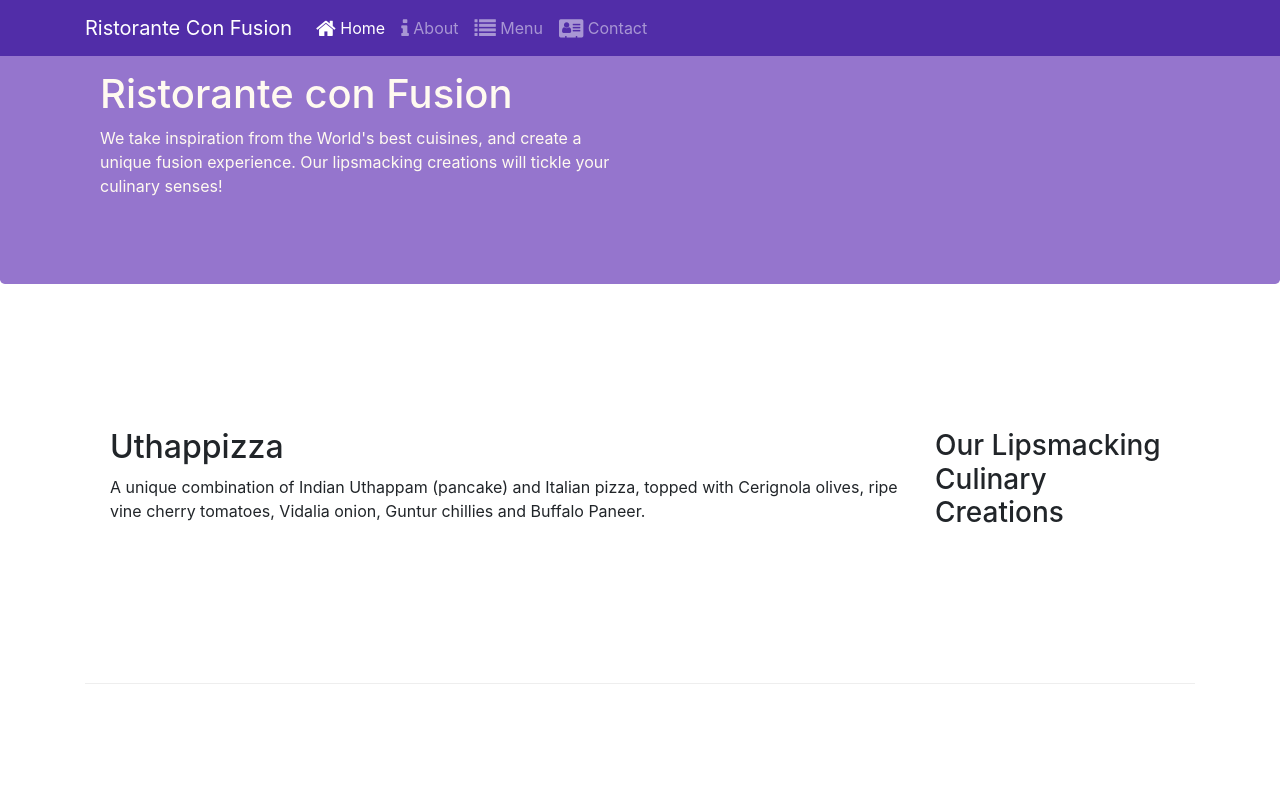
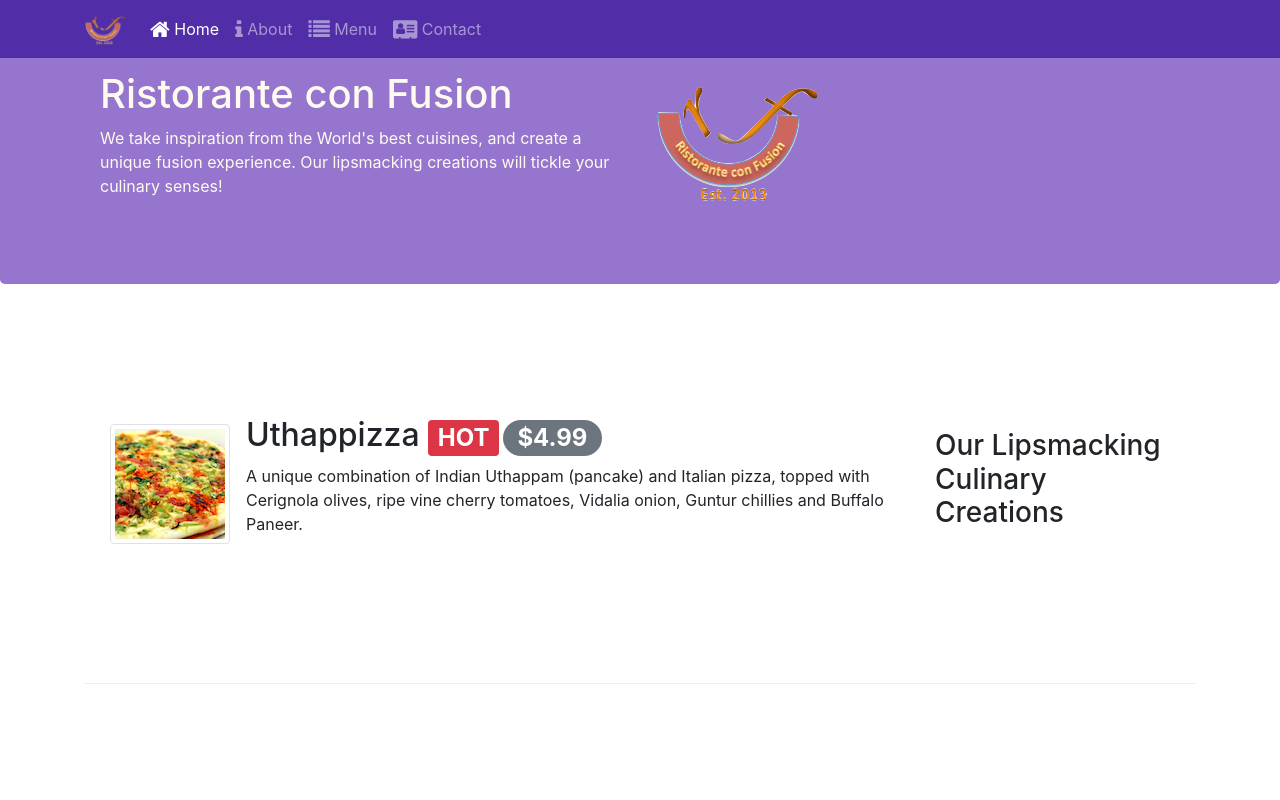
Before and after one commit to diegoforerocruz/bootstrap-test, a website: page index.html in a window 1280 px wide. Shown: the top 800 px of the page. Drawn offline with nearby package versions, Linux system fonts and the light colour scheme.

Commit message:
media icons and alerts implemented

```diff
--- a/index.html
+++ b/index.html
@@ -21,7 +21,7 @@
             <button class="navbar-toggler" type="button" data-toggle="collapse" data-target="#Navbar">
                 <span class="navbar-toggler-icon"></span>
             </button>
-            <a class="navbar-brand" href="./index.html">Ristorante Con Fusion</a>
+            <a class="navbar-brand" href="./index.html"><img src="img/logo.png" height="30" width="41"></a>
             <div class="collapse navbar-collapse" id="Navbar">
                 <ul class="navbar-nav mr-auto">
                     <li class="nav-item active"><a class="nav-link" href="#"><span class="fa fa-home fa-lg"></span> Home</a></li>
@@ -39,7 +39,8 @@
                     <h1>Ristorante con Fusion</h1>
                     <p>We take inspiration from the World's best cuisines, and create a unique fusion experience. Our lipsmacking creations will tickle your culinary senses!</p>
                 </div>
-                <div class="col-12 col-sm">
+                <div class="col-12 col-sm align-self-center">
+                    <img src="img/logo.png" class="img-fluid">
                 </div>
             </div>
         </div>
@@ -52,8 +53,14 @@
                 <h3>Our Lipsmacking Culinary Creations</h3>
             </div>
             <div class="col col-sm order-sm-first col-md">
-                <h2>Uthappizza</h2>
-                <p>A unique combination of Indian Uthappam (pancake) and Italian pizza, topped with Cerignola olives, ripe vine cherry tomatoes, Vidalia onion, Guntur chillies and Buffalo Paneer.</p>
+                <div class="media">
+                    <img class="d-flex mr-3 img-thumbnail align-self-center" src="img/uthappizza.png" alt="uthappizza">
+                    <div class="media-body">
+                        <h2 class="mt-0">Uthappizza <span class="badge badge-danger">HOT</span><span class="badge badge-pill badge-secondary ml-1">$4.99</span></h2>
+                        <p>A unique combination of Indian Uthappam (pancake) and Italian pizza, topped with Cerignola olives, ripe vine cherry tomatoes, Vidalia onion, Guntur chillies and Buffalo Paneer.</p>
+                    </div>
+
+                </div>
             </div>
         </div>
 
@@ -73,9 +80,14 @@
                 <h3>Meet our Culinary Specialists</h3>
             </div>
             <div class="col col-sm order-sm-first col-md">
-                <h2>Alberto Somayya</h2>
-                <h4>Executive Chef</h4>
-                <p>Award winning three-star Michelin chef with wide International experience having worked closely with whos-who in the culinary world, he specializes in creating mouthwatering Indo-Italian fusion experiences. </p>
+                <div class="media">
+                    <img class="d-flex mr-3 img-thumbnail align-self-center" src="img/alberto.png" alt="Alberto">
+                    <div class="media-body">
+                        <h2>Alberto Somayya</h2>
+                        <h4>Executive Chef</h4>
+                        <p>Award winning three-star Michelin chef with wide International experience having worked closely with whos-who in the culinary world, he specializes in creating mouthwatering Indo-Italian fusion experiences. </p>
+                    </div>
+                </div>
             </div>
         </div>
     </div>
```
Also changed, not shown: aboutus.html (+3 -2 lines), contactus.html (+3 -2 lines), img/alberto.png (added), img/buffet.png (added), img/logo.png (added), img/uthappizza.png (added), 1 other file.
